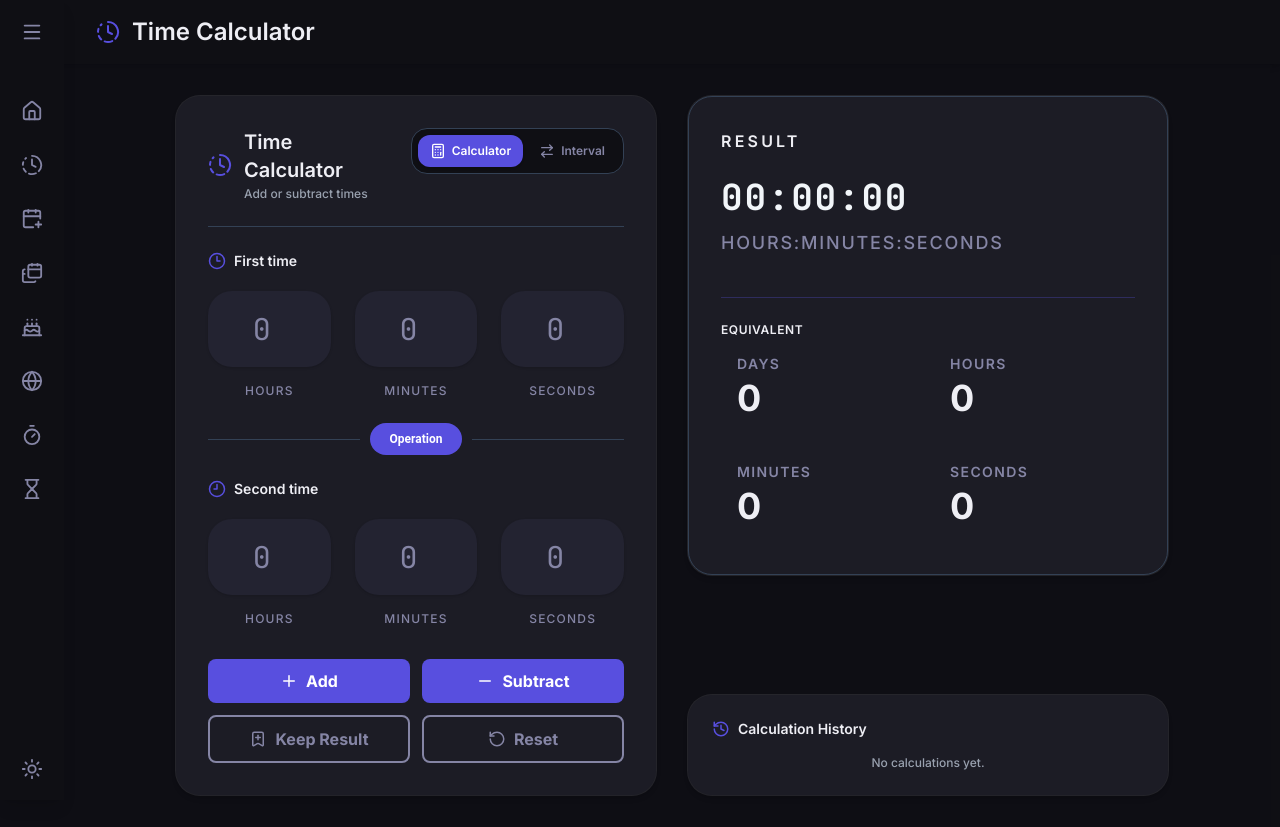
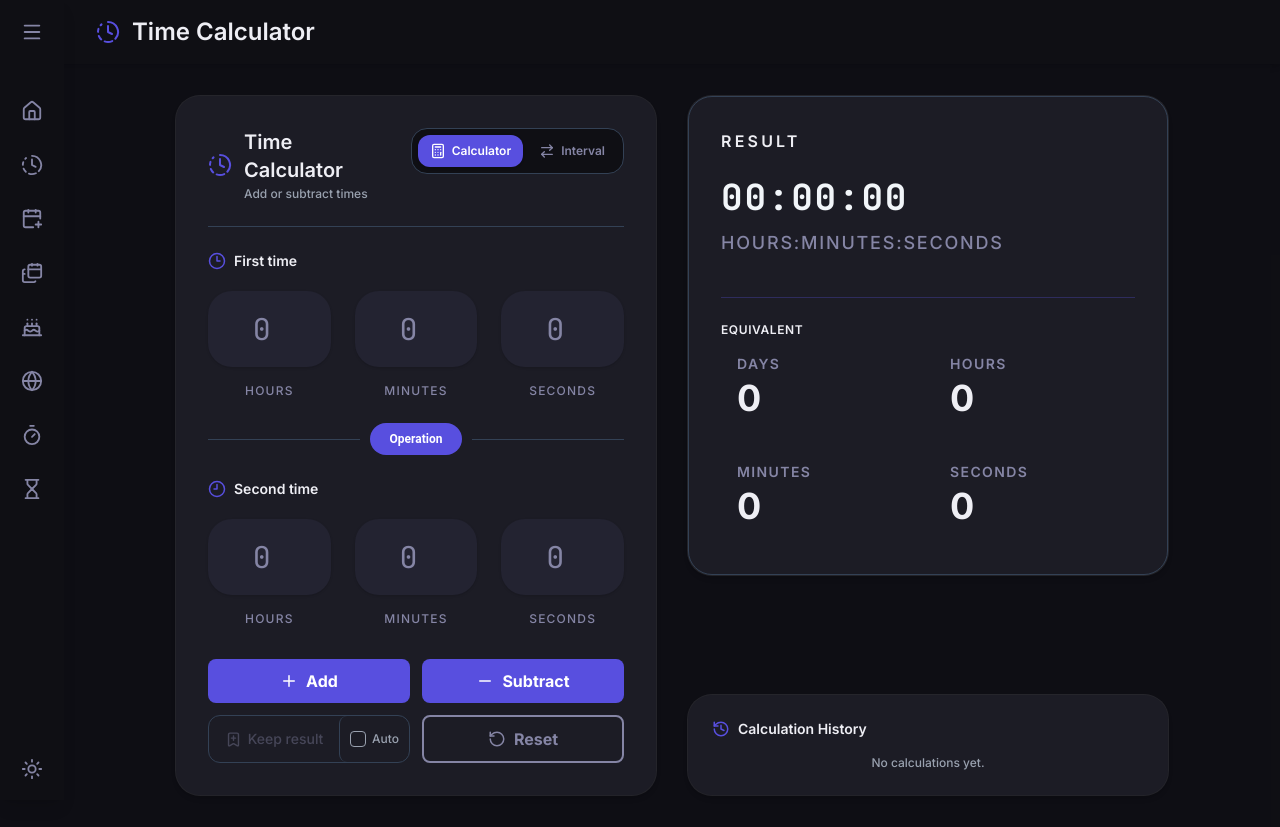
Before and after one commit to chrstnhu/TimeTools, a React (Vite) app: page /time-calculator in a window 1280 px wide. Built offline with nearby package versions, Linux system fonts and the light colour scheme; grey boxes are pictures that could not be loaded.

Commit message:
Add keep result auto

```diff
--- a/src/components/time/TimeOperation.jsx
+++ b/src/components/time/TimeOperation.jsx
@@ -16,6 +16,7 @@ import {
   Minus,
   RotateCcw,
   BookmarkPlus,
+  Check,
 } from "lucide-react";
 import ResultTime from "@/components/time/ResultTime";
 import SummaryGrid from "@/components/ui/SummaryGrid";
@@ -29,25 +30,45 @@ function timeToSeconds(time) {
   );
 }
 
-export default function TimeOperation({ currentItem, mode, setMode }) {
+export default function TimeOperation({
+  currentItem,
+  mode,
+  setMode,
+}) {
   const initialResult = {
     total: { h: 0, m: 0, s: 0 },
     days: { d: 0, h: 0, m: 0, s: 0 },
   };
 
-  const [time1, setTime1] = useState({ h: 0, m: 0, s: 0 });
-  const [time2, setTime2] = useState({ h: 0, m: 0, s: 0 });
+  const zeroTime = { h: 0, m: 0, s: 0 };
+
+  const [time1, setTime1] = useState({ ...zeroTime });
+  const [time2, setTime2] = useState({ ...zeroTime });
 
   const [result, setResult] = useState(initialResult);
   const [hasResult, setHasResult] = useState(false);
-
   const [activeOperation, setActiveOperation] = useState(null);
   const [errorMsg, setErrorMsg] = useState("");
 
   const [history, setHistory] = useState(() => {
+    try {
       const saved = localStorage.getItem("timeCalculatorHistory");
       return saved ? JSON.parse(saved) : [];
+    } catch {
+      return [];
+    }
   });
+
+  const [keepMode, setKeepMode] = useState(() => {
+    return (
+      localStorage.getItem("timeCalculatorKeepMode") || "manual"
+    );
+  });
+
+  function handleKeepModeChange(newMode) {
+    setKeepMode(newMode);
+    localStorage.setItem("timeCalculatorKeepMode", newMode);
+  }
 
   const timeModes = [
     { id: "calculator", label: "Calculator", icon: Calculator },
@@ -58,16 +79,18 @@ export default function TimeOperation({ currentItem, mode, setMode }) {
     const first = timeToSeconds(time1);
     const second = timeToSeconds(time2);
 
+    // Validate subtraction before calculating.
     if (operation === "-" && first < second) {
       setErrorMsg(
-        "The first time must be greater than or equal to the second time for subtraction.",
+        "The first time must be greater than or equal to the second time for subtraction."
       );
-    } else {
-      setErrorMsg("");
+      return;
     }
 
-    let total = operation === "+" ? first + second : first - second;
-    total = Math.max(0, total);
+    setErrorMsg("");
+
+    const total =
+      operation === "+" ? first + second : first - second;
 
     const calculatedResult = secondsToTime(total);
 
@@ -75,23 +98,34 @@ export default function TimeOperation({ currentItem, mode, setMode }) {
     setHasResult(true);
     setActiveOperation(operation);
 
+    // Automatic mode: reuse the result immediately.
+    if (keepMode === "auto") {
+      setTime1(calculatedResult.total);
+      setTime2({ ...zeroTime });
+    }
+
     const newCalculation = {
       time1: `${time1.h}h ${time1.m}m ${time1.s}s`,
       time2: `${time2.h}h ${time2.m}m ${time2.s}s`,
-      operation: operation,
+      operation,
       result: `${calculatedResult.total.h}h ${calculatedResult.total.m}m ${calculatedResult.total.s}s`,
     };
 
     setHistory((prevHistory) => {
       const updated = [newCalculation, ...prevHistory].slice(0, 10);
-      localStorage.setItem("timeCalculatorHistory", JSON.stringify(updated));
+
+      localStorage.setItem(
+        "timeCalculatorHistory",
+        JSON.stringify(updated)
+      );
+
       return updated;
     });
   }
 
   function handleReset() {
-    setTime1({ h: 0, m: 0, s: 0 });
-    setTime2({ h: 0, m: 0, s: 0 });
+    setTime1({ ...zeroTime });
+    setTime2({ ...zeroTime });
     setResult(initialResult);
     setHasResult(false);
     setActiveOperation(null);
@@ -99,8 +133,10 @@ export default function TimeOperation({ currentItem, mode, setMode }) {
   }
 
   function handleKeep() {
-    setTime1(result.total);
-    setTime2({ h: 0, m: 0, s: 0 });
+    if (!hasResult) return;
+
+    setTime1({ ...result.total });
+    setTime2({ ...zeroTime });
     setResult(initialResult);
     setHasResult(false);
     setActiveOperation(null);
@@ -112,11 +148,11 @@ export default function TimeOperation({ currentItem, mode, setMode }) {
     localStorage.removeItem("timeCalculatorHistory");
   }
 
-  const getChipLabel = () => {
+  function getChipLabel() {
     if (activeOperation === "+") return "+ Addition +";
     if (activeOperation === "-") return "- Subtraction -";
     return "Operation";
-  };
+  }
 
   return (
     <div className="mx-auto max-w-5xl flex flex-col gap-6 p-4">
@@ -139,12 +175,16 @@ export default function TimeOperation({ currentItem, mode, setMode }) {
               />
             </div>
 
+            {/* Time inputs */}
             <div className="space-y-6">
+
+              {/* First time */}
               <div>
                 <div className="mb-3 flex items-center gap-2">
                   <Clock3 size={18} className="text-[var(--primary)]" />
                   <h3 className="font-semibold text-sm">First time</h3>
                 </div>
+
                 <TimeInput
                   id="time1"
                   value={time1}
@@ -153,6 +193,7 @@ export default function TimeOperation({ currentItem, mode, setMode }) {
                 />
               </div>
 
+              {/* Operation indicator */}
               <Divider
                 sx={{
                   "&::before, &::after": {
@@ -174,11 +215,13 @@ export default function TimeOperation({ currentItem, mode, setMode }) {
                 />
               </Divider>
 
+              {/* Second time */}
               <div>
                 <div className="mb-3 flex items-center gap-2">
                   <Clock9 size={18} className="text-[var(--primary)]" />
                   <h3 className="font-semibold text-sm">Second time</h3>
                 </div>
+
                 <TimeInput
                   label=""
                   id="time2"
@@ -188,13 +231,17 @@ export default function TimeOperation({ currentItem, mode, setMode }) {
                 />
               </div>
 
+              {/* Error */}
               {errorMsg && (
                 <p className="text-sm text-red-500 mt-2">{errorMsg}</p>
               )}
             </div>
           </div>
 
+          {/* ACTION BUTTONS */}
+          {/* ACTION BUTTONS */}
 <div className="grid grid-cols-2 gap-3 pt-2">
+  {/* Add */}
   <Button
     type="button"
     onClick={() => handleCalculate("+")}
@@ -206,6 +253,7 @@ export default function TimeOperation({ currentItem, mode, setMode }) {
     Add
   </Button>
 
+  {/* Subtract */}
   <Button
     type="button"
     onClick={() => handleCalculate("-")}
@@ -217,17 +265,49 @@ export default function TimeOperation({ currentItem, mode, setMode }) {
     Subtract
   </Button>
 
-            <Button
+  {/* Keep result + Auto */}
+  <div className="flex min-w-0 flex-col gap-1 rounded-xl border border-[var(--border)] p-1 sm:flex-row sm:items-stretch sm:gap-0 sm:p-0">
+    <button
       type="button"
       onClick={handleKeep}
-              variant="secondary"
-              shape="square"
-              size="md"
-              icon={BookmarkPlus}
+      disabled={!hasResult}
+      className="flex min-w-0 flex-1 items-center justify-center gap-1.5 rounded-lg px-1.5 py-3 text-sm font-medium transition-colors hover:bg-[var(--primary)]/10 disabled:cursor-not-allowed disabled:opacity-40 sm:px-2"
     >
-              Keep Result
-            </Button>
+      <BookmarkPlus size={17} className="shrink-0" />
+      <span className="truncate">Keep result</span>
+    </button>
 
+    <button
+      type="button"
+      role="checkbox"
+      aria-checked={keepMode === "auto"}
+      aria-label="Auto"
+      title="Automatic result retention"
+      onClick={() =>
+        handleKeepModeChange(
+          keepMode === "auto" ? "manual" : "auto"
+        )
+      }
+      className={`flex items-center justify-center gap-1.5 rounded-lg px-2 py-2 text-xs font-medium transition-colors sm:border-l sm:border-[var(--border)] sm:px-2.5 ${
+        keepMode === "auto"
+          ? "bg-[var(--primary)]/10 text-[var(--primary)]"
+          : "text-gray-400 hover:bg-[var(--primary)]/5"
+      }`}
+    >
+      <span
+        className={`flex h-4 w-4 shrink-0 items-center justify-center rounded border ${
+          keepMode === "auto"
+            ? "border-[var(--primary)] bg-[var(--primary)] text-white"
+            : "border-current"
+        }`}
+      >
+        {keepMode === "auto" && <Check size={12} />}
+      </span>
+      <span>Auto</span>
+    </button>
+  </div>
+
+  {/* Reset stays beside Keep result */}
   <Button
     type="button"
     onClick={handleReset}
@@ -280,6 +360,7 @@ export default function TimeOperation({ currentItem, mode, setMode }) {
               </div>
               {history.length > 0 && (
                 <button
+                  type="button"
                   onClick={handleClearHistory}
                   className="text-xs flex items-center gap-1 font-medium px-2.5 py-1 rounded-xl bg-red-500/10 text-red-500 hover:bg-red-500/20 transition-all cursor-pointer"
                   title="Clear history"
```
Lines whose indentation alone changed are shown as unchanged.
